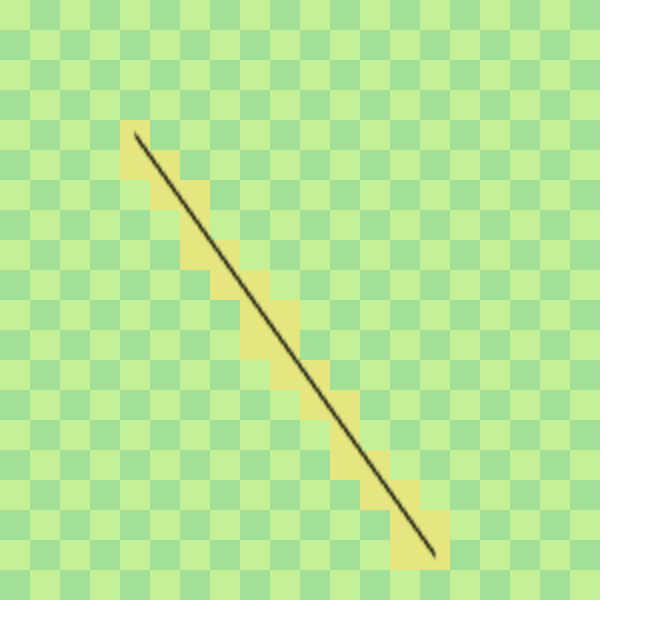
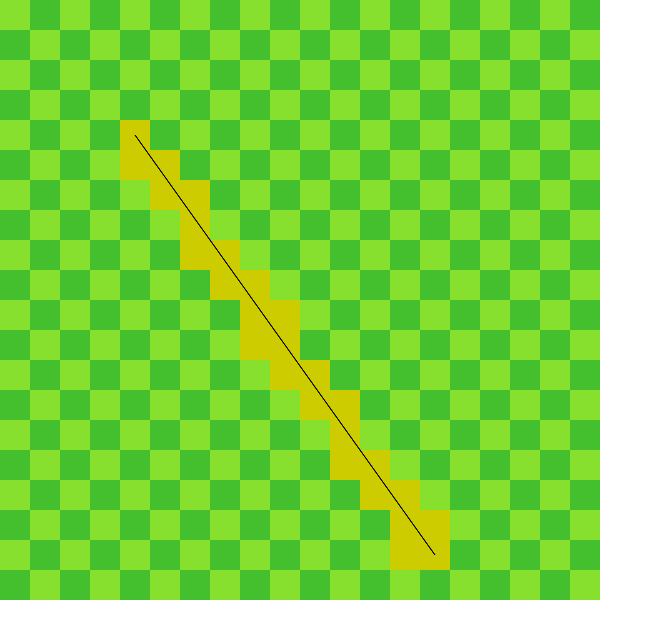
Before and after one commit to k12u/misc, a plain HTML site: page traversal/traversal.html in a window 1280 px wide. Shown: the whole page, without its empty margins (0-663 px from the left). Drawn offline with nearby package versions, Linux system fonts and the light colour scheme.

Commit message:
fixed screen

```diff
--- a/traversal/traversal.html
+++ b/traversal/traversal.html
@@ -1,6 +1,8 @@
 <!DOCTYPE html>
 <html>
   <body>
+    <div id="field" style="z-index: 0"></div>
+    <canvas width="600" height="600" style="width:600px; height:600px; position: absolute; top: 0px; left: 0px; z-index: 1"></canvas>
     <script src="http://ajax.googleapis.com/ajax/libs/jquery/2.0.0/jquery.min.js"></script>
     <script src="traversal.js"></script>
   </body>
--- a/traversal/traversal.js
+++ b/traversal/traversal.js
@@ -4,9 +4,7 @@ var unit = 30;
 var linespec = [4, 4, 18, 14];
 
 function createField(line) {
-    var field = $(document.createElement('div'));
-    field.css("z-index", 0);
-    field.css("opacity", 0.5);
+    var field = $('div');
     for (var i = 0; i < WIDTH; i++) {
         var row = $(document.createElement('div'));
         field.append(row);
@@ -20,7 +18,8 @@ function createField(line) {
             var cell = $(document.createElement('div'));
             cell
                 //.text(i+":"+j)
-                .css("background-color", online ? "#cccc00" : ((i+j) % 2 == 0) ? "#88e02e" : "#44c02e")
+                .css("background-color", online ? "#cccc00"
+                     : ((i+j) % 2 == 0) ? "#88e02e" : "#44c02e")
                 .css("position", "absolute")
                 .css("top", j * unit + "px")
                 .css("left", i * unit + "px")
@@ -90,25 +89,15 @@ function addcanvasline(canvas, linespec) {
     ctx.beginPath();
 
     ctx.moveTo(0,0);
-    ctx.moveTo(0.5*(linespec[0]*unit+unit/2), 0.25*(linespec[1]*unit+unit/2));
-    console.log(0.5*(linespec[0]*unit+unit/2));
-    console.log(linespec[1]*unit+unit/2);
-    ctx.lineTo(0.5*(linespec[3]*unit+unit/2), 0.25*(linespec[2]*unit+unit/2));
-    console.log(linespec[2]*unit+unit/2);
-    console.log(linespec[3]*unit+unit/2);
+    ctx.moveTo(linespec[0]*unit+unit/2, linespec[1]*unit+unit/2);
+    ctx.lineTo(linespec[3]*unit+unit/2, linespec[2]*unit+unit/2);
     ctx.closePath();
 
     ctx.stroke();
 }
 
 var field = createField(linedata);
-var linecanvas = $(document.createElement('canvas'))
-    .css("position", "absolute")
-    .css("top", 0)
-    .css("left", 0)
-    .css("z-index", 1)
-    .css("width", unit*WIDTH)
-    .css("height", unit*HEIGHT)[0];
+var linecanvas = $("canvas")[0];
 $("body").append(linecanvas);
 addcanvasline(linecanvas, linespec);
 $("body").append(field);
```
